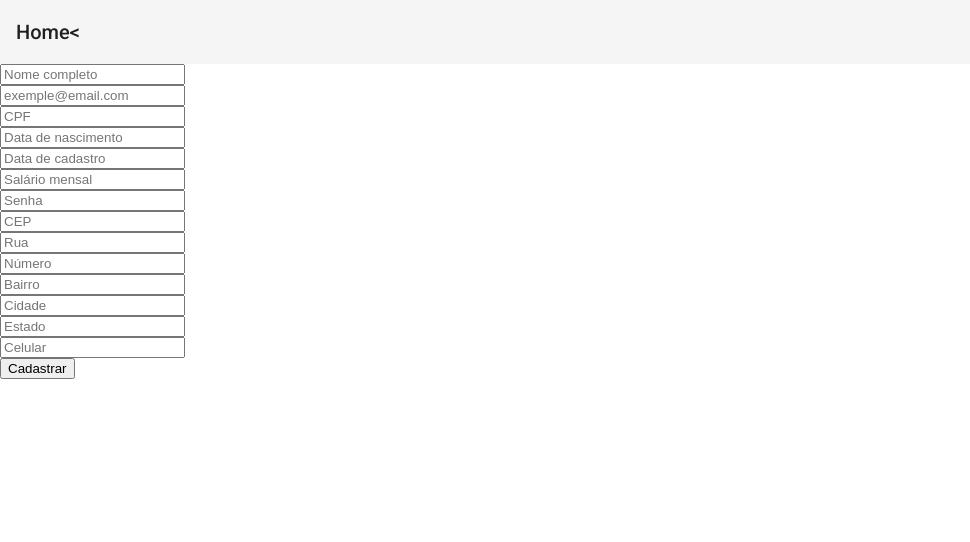
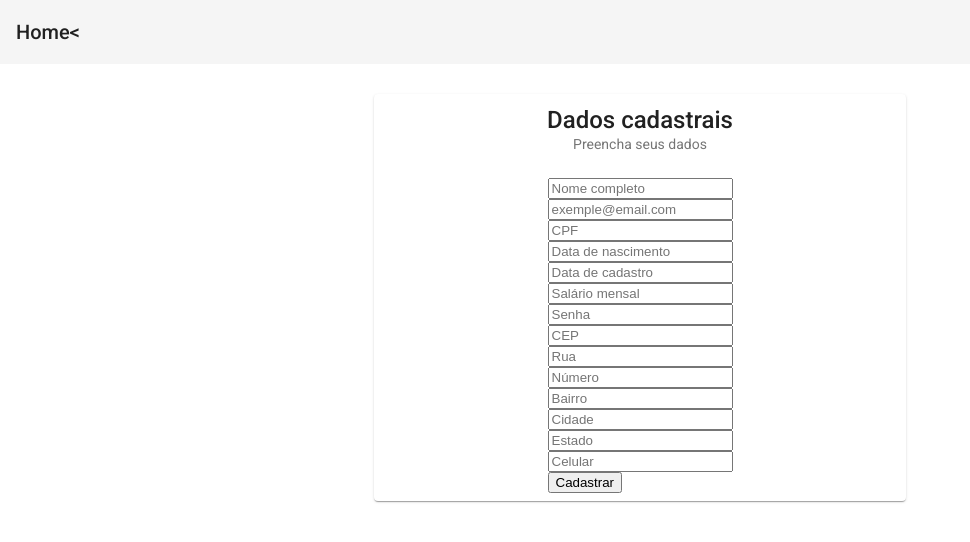
Before and after one commit to robertabononi/desafio-banco-angular, an Angular app in the folder frontend/mfe-home/: page /dados-cadastro in a window 1280 px wide. Shown: the top 542 px of the page, without its empty margins (0-970 px from the left). Built offline with nearby package versions, Linux system fonts and the light colour scheme.

Commit message:
style: use angular material on subscribe form page

```diff
--- a/frontend/mfe-home/projects/mfe-home/src/app/app.module.ts
+++ b/frontend/mfe-home/projects/mfe-home/src/app/app.module.ts
@@ -2,7 +2,7 @@ import { NgModule } from '@angular/core';
 import { BrowserModule } from '@angular/platform-browser';
 import { BrowserAnimationsModule } from '@angular/platform-browser/animations';
 import { MatToolbarModule } from '@angular/material/toolbar';
-import {MatCardModule} from '@angular/material/card';
+import { MatCardModule } from '@angular/material/card';
 
 import { AppComponent } from './app.component';
 import { HomeModule } from './home/home.module';
--- a/frontend/mfe-home/projects/mfe-home/src/app/dados-cadastro/dados-cadastro.component.html
+++ b/frontend/mfe-home/projects/mfe-home/src/app/dados-cadastro/dados-cadastro.component.html
@@ -1,3 +1,8 @@
+<div class="main-page">
+  <mat-card class="main-content">
+    <mat-card-title>Dados cadastrais</mat-card-title>
+    <mat-card-subtitle>Preencha seus dados</mat-card-subtitle>
+    <mat-card-actions class="action-content">
       <form (ngSubmit)="onSubmit()" role="form" [formGroup]="formCadastro">
         <div class="form-group">
           <input type="text"
@@ -112,3 +117,6 @@
         </div>
         <button type="submit"id="button">Cadastrar</button>
       </form>
+    </mat-card-actions>
+  </mat-card>
+</div>
--- a/frontend/mfe-home/projects/mfe-home/src/app/dados-cadastro/dados-cadastro.component.scss
+++ b/frontend/mfe-home/projects/mfe-home/src/app/dados-cadastro/dados-cadastro.component.scss
@@ -0,0 +1,15 @@
+.main-content, .main-page, .action-content, .p-action {
+  display: flex;
+  flex-direction: column;
+  justify-content: center;
+  align-items: center;
+}
+
+.main-content {
+  margin-top: 30px;
+  width: 500px;
+}
+
+.button-search {
+  margin-top: 5px;
+}
```
Lines whose indentation alone changed are shown as unchanged.
